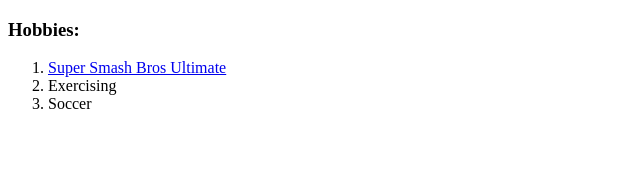
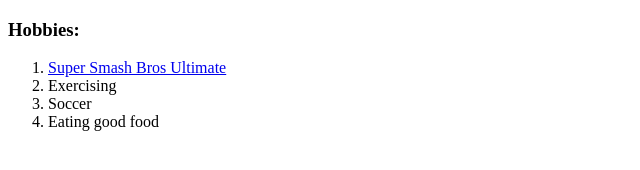
Before and after one commit to BoRosales/plain-resume, a plain HTML site: page hobbies.html in a window 1280 px wide. Shown: the whole page, without its empty margins (0-640 px from the left). Drawn offline with Linux system fonts and the light colour scheme.

Commit message:
added new li item

```diff
--- a/hobbies.html
+++ b/hobbies.html
@@ -15,6 +15,7 @@
             <li><a href="https://www.smashbros.com/en_US/">Super Smash Bros Ultimate</a></li>
             <li>Exercising</li>
             <li>Soccer</li>
+            <li>Eating good food</li>
         </ol>
     </div>
 </body>
```
